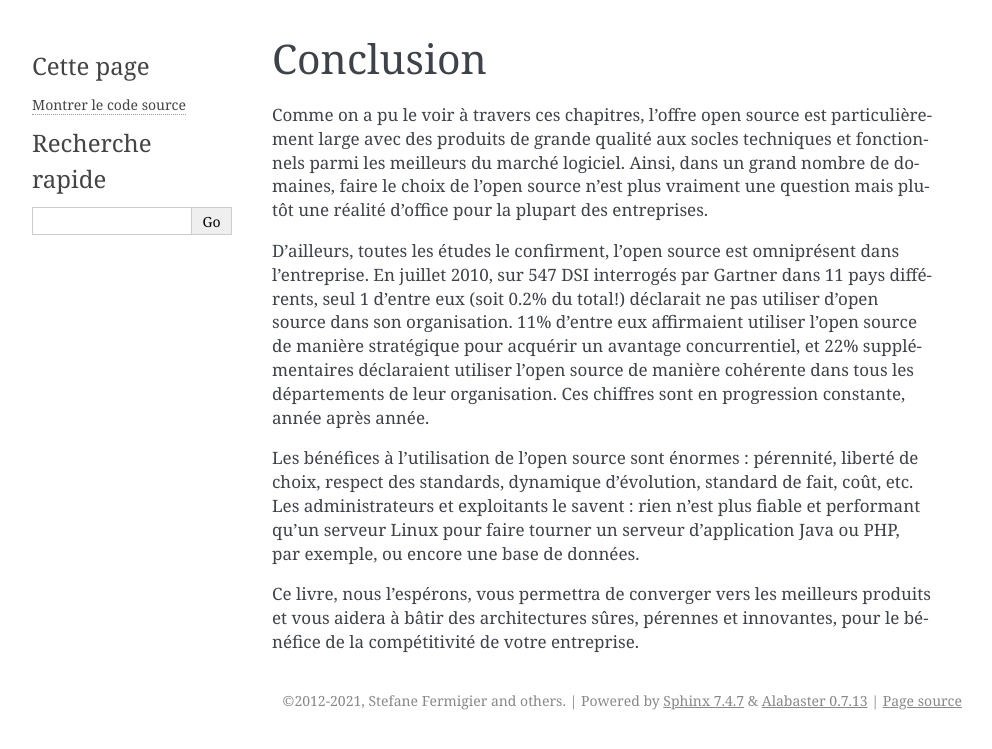
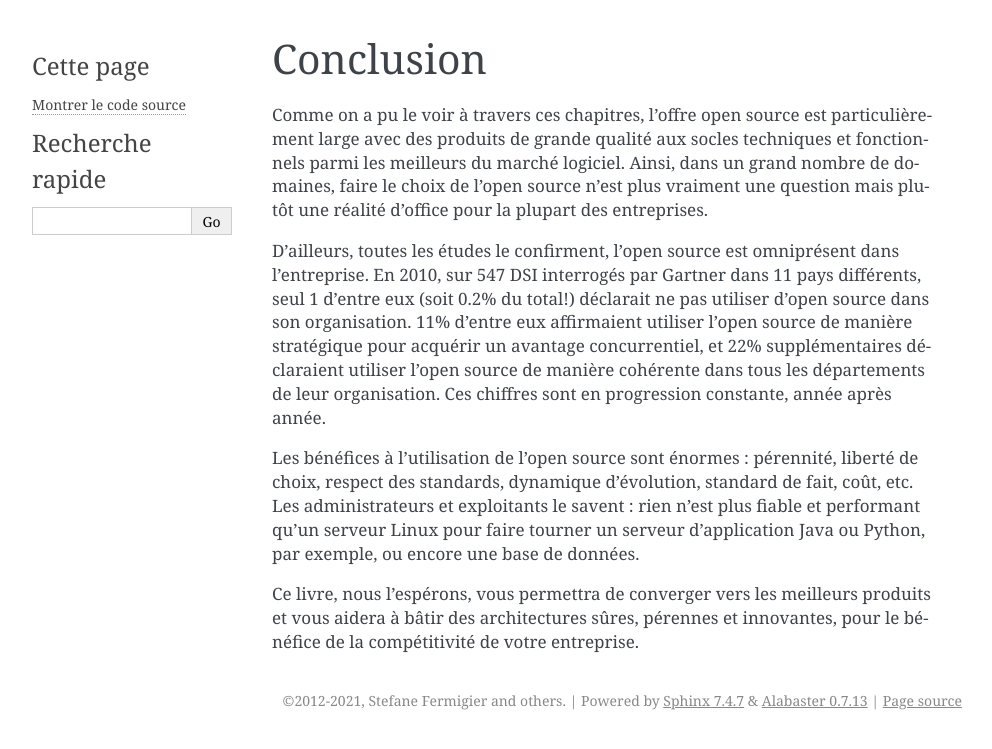
Before and after one commit to sfermigier/guide-oss, a Sphinx documentation site: the page built from source/conclusion.rst, in a window 1280 px wide. Shown: the top 749 px of the page, without its empty margins (148-1140 px from the left). Built offline with Sphinx 7.4.7, drawn with Linux system fonts in a browser that asks for light colours; comment, search, counter and statistics services are not loaded.

Commit message:
teak text

```diff
--- a/source/conclusion.rst
+++ b/source/conclusion.rst
@@ -3,8 +3,8 @@ Conclusion
 
 Comme on a pu le voir à travers ces chapitres, l’offre open source est particulièrement large avec des produits de grande qualité aux socles techniques et fonctionnels parmi les meilleurs du marché logiciel. Ainsi, dans un grand nombre de domaines, faire le choix de l’open source n’est plus vraiment une question mais plutôt une réalité d’office pour la plupart des entreprises.
 
-D’ailleurs, toutes les études le confirment, l’open source est omniprésent dans l’entreprise. En juillet 2010, sur 547 DSI interrogés par Gartner dans 11 pays différents, seul 1 d'entre eux (soit 0.2% du total!) déclarait ne pas utiliser d'open source dans son organisation. 11% d'entre eux affirmaient utiliser l'open source de manière stratégique pour acquérir un avantage concurrentiel, et 22% supplémentaires déclaraient utiliser l'open source de manière cohérente dans tous les départements de leur organisation. Ces chiffres sont en progression constante, année après année.
+D’ailleurs, toutes les études le confirment, l’open source est omniprésent dans l’entreprise. En 2010, sur 547 DSI interrogés par Gartner dans 11 pays différents, seul 1 d'entre eux (soit 0.2% du total!) déclarait ne pas utiliser d'open source dans son organisation. 11% d'entre eux affirmaient utiliser l'open source de manière stratégique pour acquérir un avantage concurrentiel, et 22% supplémentaires déclaraient utiliser l'open source de manière cohérente dans tous les départements de leur organisation. Ces chiffres sont en progression constante, année après année.
 
-Les bénéfices à l’utilisation de l’open source sont énormes : pérennité, liberté de choix, respect des standards, dynamique d’évolution, standard de fait, coût, etc. Les administrateurs et exploitants le savent : rien n’est plus fiable et performant qu’un serveur Linux pour faire tourner un serveur d’application Java ou PHP, par exemple, ou encore une base de données.
+Les bénéfices à l’utilisation de l’open source sont énormes : pérennité, liberté de choix, respect des standards, dynamique d’évolution, standard de fait, coût, etc. Les administrateurs et exploitants le savent : rien n’est plus fiable et performant qu’un serveur Linux pour faire tourner un serveur d’application Java ou Python, par exemple, ou encore une base de données.
 
 Ce livre, nous l’espérons, vous permettra de converger vers les meilleurs produits et vous aidera à bâtir des architectures sûres, pérennes et innovantes, pour le bénéfice de la compétitivité de votre entreprise.
```
